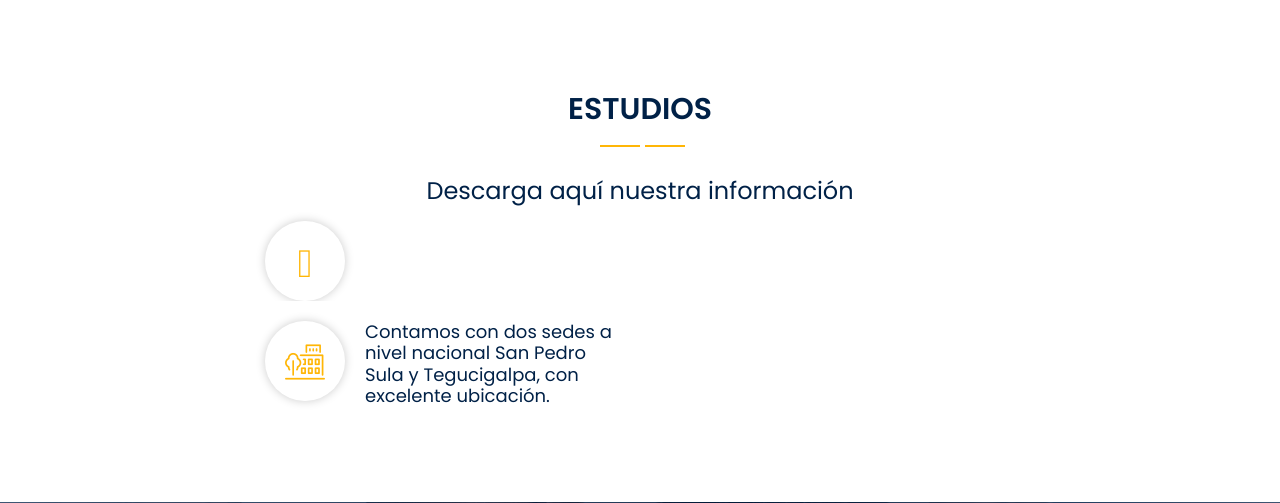
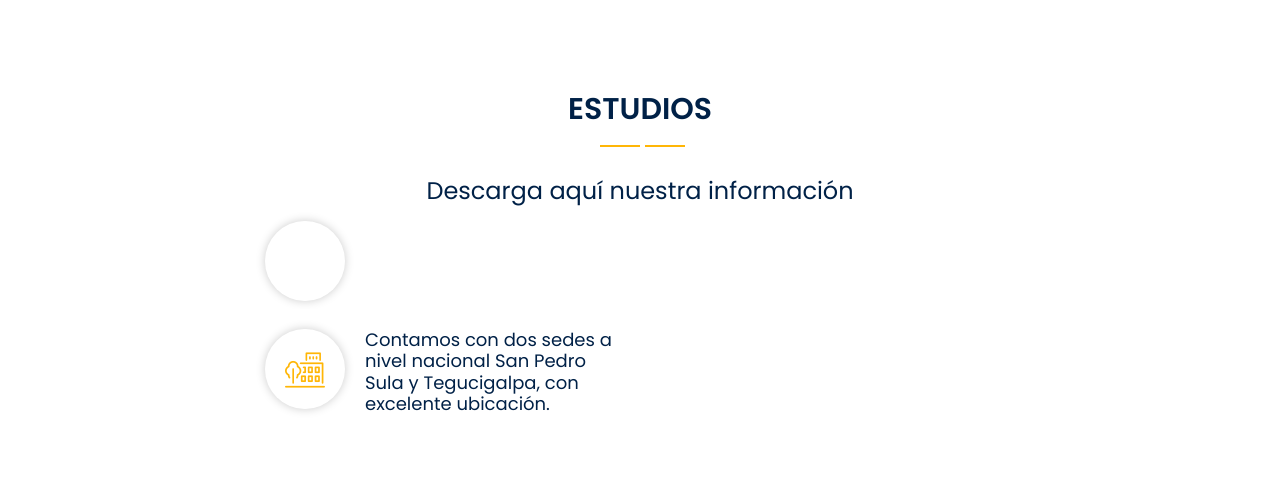
Before and after one commit to azuniga013/Sitios, a PHP site: page / in a window 1280 px wide. Shown: the part 2661-3164 px from the top of the page. Run offline with PHP 8.4, Linux system fonts and the light colour scheme; some libraries are stand-ins or nearby versions.

Commit message:
Presentacion icon

```diff
--- a/CursosSanVicente/assets/css/flaticon-set.css
+++ b/CursosSanVicente/assets/css/flaticon-set.css
@@ -72,5 +72,3 @@
 .flaticon-translator:before { content: "\f121"; }
 .flaticon-online:before { content: "\f122"; }
 .flaticon-university-campus:before { content: "\f123"; }
-.flaticon-File:before { content: "\f124"; }
-.flaticon-Online-Education:before { content: "\f125"; }
```
